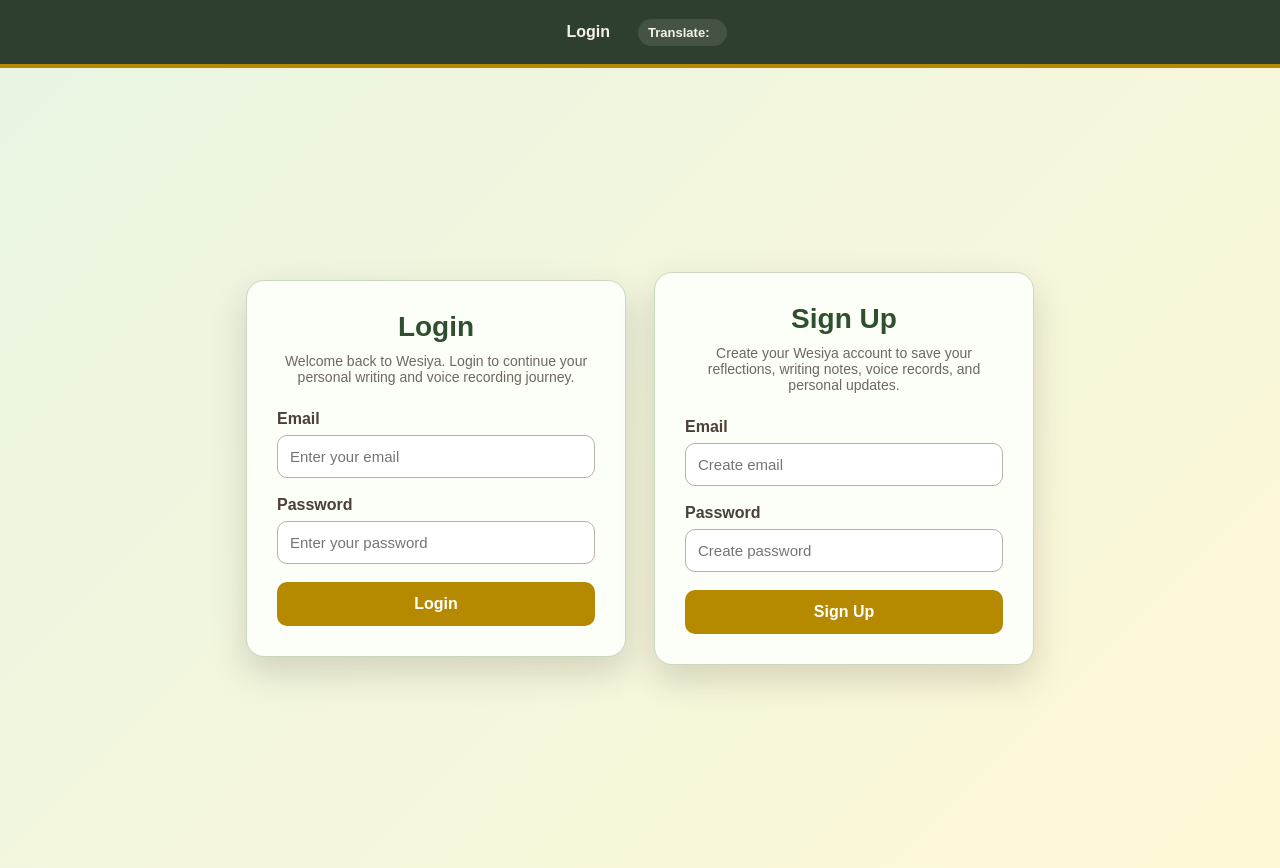
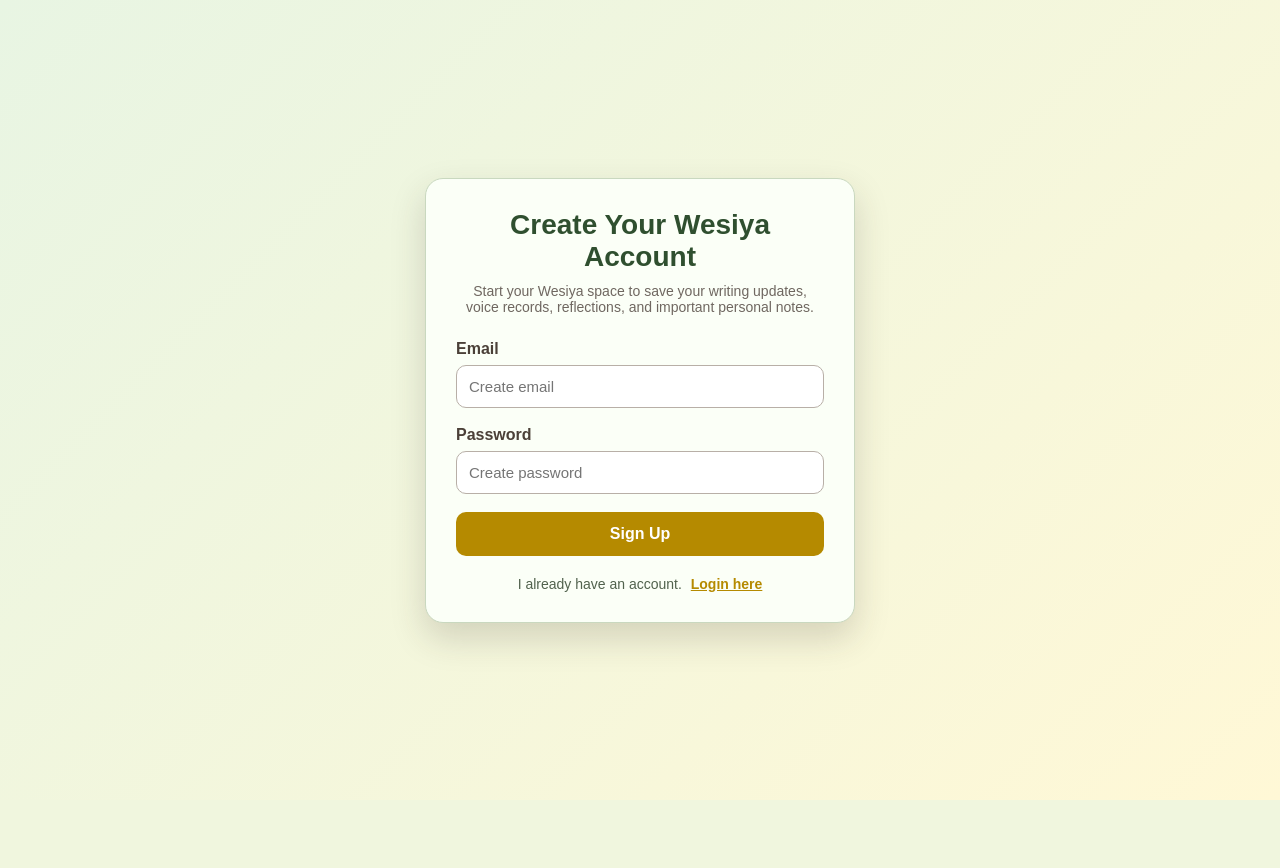
Before and after one commit to kala-spec/flask-wesiya-writing, a Flask app: page / in a window 1280 px wide. After the commit the page ends 800 px from the top, so only its background shows below. Run offline with Flask 3, Linux system fonts and the light colour scheme.

Commit message:
Update auth page to signup-first flow

```diff
--- a/app.py
+++ b/app.py
@@ -1,11 +1,14 @@
-from flask import Flask, render_template, request, redirect, url_for, session, send_from_directory
+from flask import Flask, render_template, request, redirect, url_for, session, send_from_directory, jsonify
 from werkzeug.utils import secure_filename
 from datetime import datetime
+from flask_cors import CORS
 import sqlite3
 import os
 
 app = Flask(__name__)
+CORS(app, supports_credentials=True)
 app.secret_key = "my_secret_key_for_learning"
+CORS(app, supports_credentials=True, origins=["http://localhost:5173"])
 
 DATABASE = "wesiya.db"
 UPLOAD_FOLDER = "uploads"
@@ -152,7 +155,7 @@ def get_voice_notes_by_user(user_id):
 
 @app.route("/")
 def login():
-    return render_template("login.html")
+    return render_template("login.html", default_form="signup")
 
 
 @app.route("/home")
@@ -204,14 +207,17 @@ def login_user():
     if user is None:
         return render_template(
             "login.html",
-            signup_message="No account found with this email. Please sign up first.",
-            signup_email=email
+            signup_message="No account found with this email. Please create an account first.",
+            signup_email=email,
+            default_form="signup"
         )
 
     if user["password"] != password:
         return render_template(
             "login.html",
-            error="Wrong password. Please try again."
+            error="Wrong password. Please try again.",
+            login_email=email,
+            default_form="login"
         )
 
     session["user_id"] = user["id"]
@@ -230,7 +236,9 @@ def signup_user():
     if existing_user is not None:
         return render_template(
             "login.html",
-            error="This email already exists. Please login instead."
+            signup_message="This account already exists. Please login instead.",
+            login_email=email,
+            default_form="login"
         )
 
     create_user(email, password)
@@ -288,7 +296,164 @@ def save_voice_recording():
     )
 
     return redirect(url_for("profile"))
+@app.route("/api/check-session", methods=["GET"])
+def api_check_session():
+    if "user_id" in session:
+        return jsonify({
+            "success": True,
+            "email": session.get("email")
+        })
 
+    return jsonify({
+        "success": False,
+        "message": "Not logged in"
+    }), 401
+
+
+@app.route("/api/login", methods=["POST"])
+def api_login():
+    data = request.get_json()
+
+    email = data.get("email")
+    password = data.get("password")
+
+    user = find_user_by_email(email)
+
+    if user is None:
+        return jsonify({
+            "success": False,
+            "message": "No account found with this email. Please sign up first."
+        }), 404
+
+    if user["password"] != password:
+        return jsonify({
+            "success": False,
+            "message": "Wrong password. Please try again."
+        }), 401
+
+    session["user_id"] = user["id"]
+    session["email"] = user["email"]
+
+    return jsonify({
+        "success": True,
+        "message": "Login successful",
+        "email": user["email"]
+    })
+
+
+@app.route("/api/signup", methods=["POST"])
+def api_signup():
+    data = request.get_json()
+
+    email = data.get("email")
+    password = data.get("password")
+
+    existing_user = find_user_by_email(email)
+
+    if existing_user is not None:
+        return jsonify({
+            "success": False,
+            "message": "This email already exists. Please login instead."
+        }), 409
+
+    create_user(email, password)
+    new_user = find_user_by_email(email)
+
+    session["user_id"] = new_user["id"]
+    session["email"] = new_user["email"]
+
+    return jsonify({
+        "success": True,
+        "message": "Signup successful",
+        "email": new_user["email"]
+    })
+
+
+@app.route("/api/logout", methods=["POST"])
+def api_logout():
+    session.clear()
+
+    return jsonify({
+        "success": True,
+        "message": "Logged out successfully"
+    })
+
+
+@app.route("/api/submit-note", methods=["POST"])
+def api_submit_note():
+    if "user_id" not in session:
+        return jsonify({
+            "success": False,
+            "message": "Not logged in"
+        }), 401
+
+    data = request.get_json()
+    daily_note = data.get("daily_note")
+
+    if not daily_note:
+        return jsonify({
+            "success": False,
+            "message": "Writing update is required"
+        }), 400
+
+    save_text_note(session["user_id"], daily_note)
+
+    return jsonify({
+        "success": True,
+        "message": "Writing update saved successfully"
+    })
+
+
+@app.route("/api/profile", methods=["GET"])
+def api_profile():
+    if "user_id" not in session:
+        return jsonify({
+            "success": False,
+            "message": "Not logged in"
+        }), 401
+
+    notes = get_text_notes_by_user(session["user_id"])
+    voice_notes = get_voice_notes_by_user(session["user_id"])
+
+    return jsonify({
+        "success": True,
+        "email": session.get("email"),
+        "notes": [dict(note) for note in notes],
+        "voice_notes": [dict(voice) for voice in voice_notes]
+    })
+
+
+@app.route("/api/save-voice", methods=["POST"])
+def api_save_voice():
+    if "user_id" not in session:
+        return jsonify({
+            "success": False,
+            "message": "Not logged in"
+        }), 401
+
+    voice_file = request.files.get("voice_recording")
+
+    if voice_file is None:
+        return jsonify({
+            "success": False,
+            "message": "No voice recording received"
+        }), 400
+
+    timestamp = datetime.now().strftime("%Y%m%d%H%M%S")
+    filename = secure_filename(
+        f"user_{session['user_id']}_voice_{timestamp}.webm"
+    )
+
+    file_path = os.path.join(UPLOAD_FOLDER, filename)
+    voice_file.save(file_path)
+
+    save_voice_note(session["user_id"], filename, file_path)
+
+    return jsonify({
+        "success": True,
+        "message": "Voice update saved successfully",
+        "filename": filename
+    })
 
 if __name__ == "__main__":
     create_tables()
--- a/static/styles.css
+++ b/static/styles.css
@@ -712,3 +712,39 @@ html[dir="rtl"] textarea {
         font-size: 12px;
     }
 }
+/* =========================
+   SINGLE AUTH PAGE
+========================= */
+
+.single-auth-container {
+    grid-template-columns: minmax(280px, 430px);
+}
+
+.auth-box {
+    width: 100%;
+}
+
+.auth-switch-text {
+    margin-top: 20px;
+    text-align: center;
+    color: var(--gray-text);
+    font-size: 14px;
+}
+
+.auth-switch-btn {
+    width: auto;
+    background: transparent;
+    color: var(--brown-main);
+    padding: 0;
+    margin-left: 5px;
+    border: none;
+    font-size: 14px;
+    font-weight: bold;
+    text-decoration: underline;
+    cursor: pointer;
+}
+
+.auth-switch-btn:hover {
+    background: transparent;
+    color: var(--brown-hover);
+}
--- a/templates/login.html
+++ b/templates/login.html
@@ -3,23 +3,11 @@
 <head>
     <meta charset="UTF-8">
     <meta name="viewport" content="width=device-width, initial-scale=1.0">
-    <title>Login | Wesiya</title>
+    <title>Welcome | Wesiya</title>
     <link rel="stylesheet" href="{{ url_for('static', filename='styles.css') }}">
 </head>
 
 <body>
-
-    <nav class="pages">
-        <ul>
-            <li><a href="/">Login</a></li>
-            <li>
-                <div class="translate-box">
-                    <span class="translate-label">Translate:</span>
-                    <div id="google_translate_element"></div>
-                </div>
-            </li>
-        </ul>
-    </nav>
 
     {% if error %}
         <p class="error-message">{{ error }}</p>
@@ -29,51 +17,105 @@
         <p class="signup-message">{{ signup_message }}</p>
     {% endif %}
 
-    <div class="container">
+    <div class="container single-auth-container">
 
-        <div class="box">
-            <h2>Login</h2>
-            <p class="small-text">Welcome back to Wesiya. Login to continue your personal writing and voice recording journey.</p>
+        <!-- SIGNUP FORM -->
+        <div class="box auth-box" id="signupBox">
+            <h2>Create Your Wesiya Account</h2>
+            <p class="small-text">
+                Start your Wesiya space to save your writing updates, voice records,
+                reflections, and important personal notes.
+            </p>
+
+            <form action="/signup" method="POST">
+                <label>Email</label>
+                <input
+                    type="email"
+                    name="email"
+                    value="{{ signup_email or '' }}"
+                    placeholder="Create email"
+                    required
+                >
+
+                <label>Password</label>
+                <input
+                    type="password"
+                    name="password"
+                    placeholder="Create password"
+                    required
+                >
+
+                <button type="submit">Sign Up</button>
+            </form>
+
+            <p class="auth-switch-text">
+                I already have an account.
+                <button type="button" class="auth-switch-btn" onclick="showLogin()">
+                    Login here
+                </button>
+            </p>
+        </div>
+
+        <!-- LOGIN FORM -->
+        <div class="box auth-box" id="loginBox">
+            <h2>Login to Wesiya</h2>
+            <p class="small-text">
+                Welcome back. Login to continue your writing and voice recording journey.
+            </p>
 
             <form action="/login" method="POST">
                 <label>Email</label>
-                <input type="email" name="email" placeholder="Enter your email" required>
+                <input
+                    type="email"
+                    name="email"
+                    value="{{ login_email or '' }}"
+                    placeholder="Enter your email"
+                    required
+                >
 
                 <label>Password</label>
-                <input type="password" name="password" placeholder="Enter your password" required>
+                <input
+                    type="password"
+                    name="password"
+                    placeholder="Enter your password"
+                    required
+                >
 
                 <button type="submit">Login</button>
             </form>
-        </div>
 
-        <div class="box">
-            <h2>Sign Up</h2>
-            <p class="small-text">Create your Wesiya account to save your reflections, writing notes, voice records, and personal updates.</p>
-
-            <form action="/signup" method="POST">
-                <label>Email</label>
-                <input type="email" name="email" value="{{ signup_email or '' }}" placeholder="Create email" required>
-
-                <label>Password</label>
-                <input type="password" name="password" placeholder="Create password" required>
-
-                <button type="submit">Sign Up</button>
-            </form>
+            <p class="auth-switch-text">
+                I do not have an account.
+                <button type="button" class="auth-switch-btn" onclick="showSignup()">
+                    Sign up here
+                </button>
+            </p>
         </div>
 
     </div>
 
-    <script type="text/javascript">
-        function googleTranslateElementInit() {
-            new google.translate.TranslateElement({
-                pageLanguage: "en",
-                includedLanguages: "en,am,ar",
-                layout: google.translate.TranslateElement.InlineLayout.SIMPLE
-            }, "google_translate_element");
+    <script>
+        const signupBox = document.getElementById("signupBox");
+        const loginBox = document.getElementById("loginBox");
+
+        function showSignup() {
+            signupBox.style.display = "block";
+            loginBox.style.display = "none";
+        }
+
+        function showLogin() {
+            signupBox.style.display = "none";
+            loginBox.style.display = "block";
+        }
+
+        const defaultForm = "{{ default_form or 'signup' }}";
+
+        if (defaultForm === "login") {
+            showLogin();
+        } else {
+            showSignup();
         }
     </script>
 
-    <script type="text/javascript" src="//translate.google.com/translate_a/element.js?cb=googleTranslateElementInit"></script>
-
 </body>
 </html>
```
